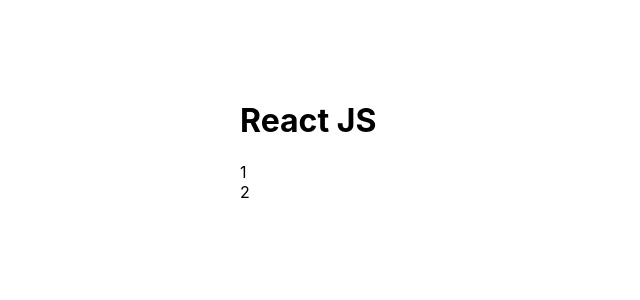
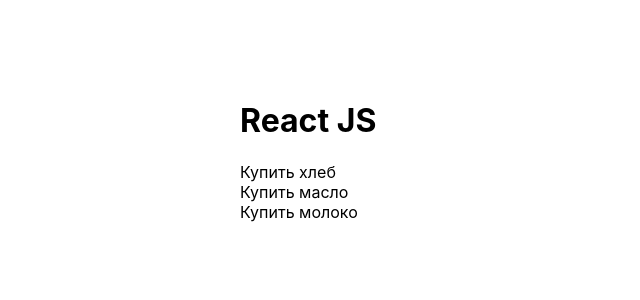
Before and after one commit to fedorkarpenko1984/learnReact, a React (Create React App) app: page / in a window 1280 px wide. Shown: the top 300 px of the page, without its empty margins (0-640 px from the left). Built offline with nearby package versions, Linux system fonts and the light colour scheme; the HTML template or start-up script is replaced by a standard one.

Commit message:
TodoItem component added

```diff
--- a/src/App.js
+++ b/src/App.js
@@ -1,11 +1,19 @@
 import React from 'react'
 import TodoList from './ToDo/TodoList'
 
+
+
 function App() {
+  const todos = [
+      {id: 1, complited: false, title: 'Купить хлеб'},
+      {id: 2, complited: false, title: 'Купить масло'},
+      {id: 3, complited: false, title: 'Купить молоко'}
+  ]
+
   return (
     <div className='wrapper'>
       <h1>React JS</h1>
-      <TodoList/>
+      <TodoList todos = {todos} />
     </div>
   );
 }
--- /dev/null
+++ b/src/ToDo/TodoItem.js
@@ -0,0 +1,7 @@
+import React from 'react'
+
+export default function TodoItem({todo}) {
+    return (
+        <li>{todo.title}</li>
+    )
+}
--- a/src/ToDo/TodoList.js
+++ b/src/ToDo/TodoList.js
@@ -1,4 +1,5 @@
 import React from 'react'
+import TodoItem from './TodoItem'
 
 const styles = {
     ul: {
@@ -8,11 +9,12 @@
     }
 }
 
-export default function TodoList() {
+export default function TodoList(props) {
     return (
         <ul style={styles.ul}>
-            <li>1</li>
-            <li>2</li>
+            {props.todos.map(todo => {
+                return <TodoItem todo = {todo} />
+            })}
         </ul>
     )
 }
```
